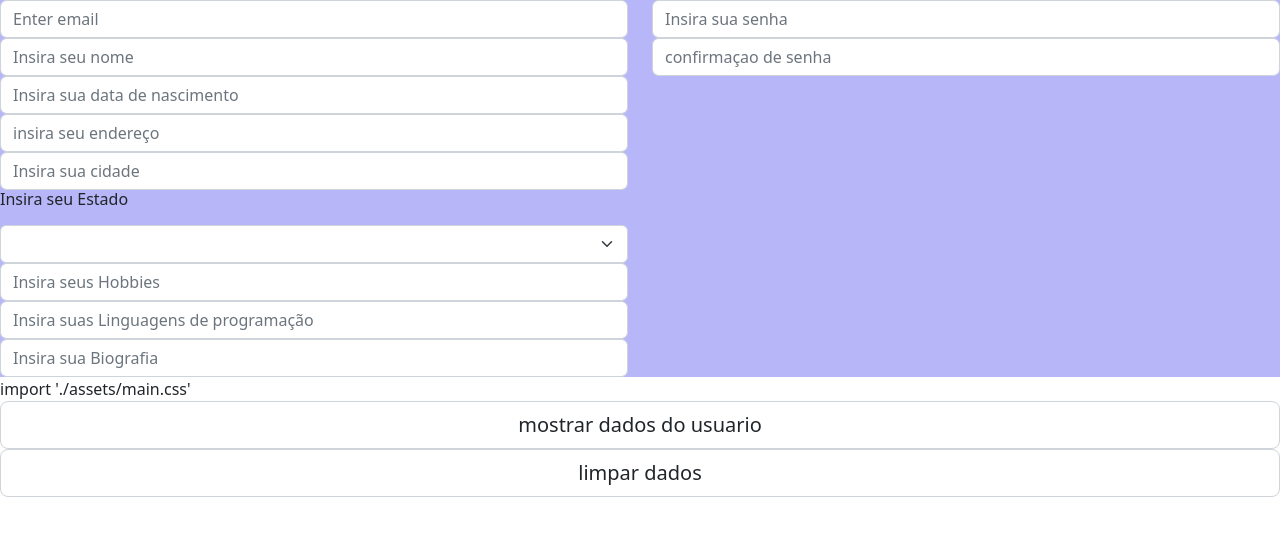
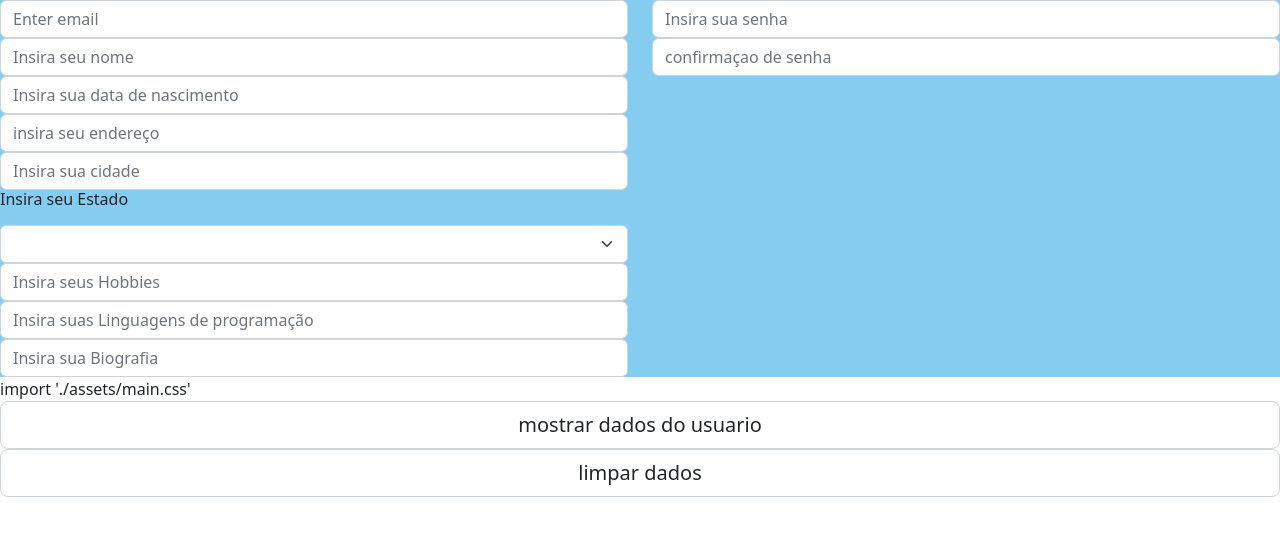
Before and after one commit to GugsTI/gugs2325, a Vue app: page / in a window 1280 px wide. Shown: the top 536 px of the page. Built offline with nearby package versions, Linux system fonts and the light colour scheme.

Commit message:
atualizando 001

```diff
--- a/src/App.vue
+++ b/src/App.vue
@@ -127,7 +127,7 @@ function limpardados (){
 <style scoped>
 
 div{
-  background-color: rgb(182, 182, 248);
+  background-color: rgba(132, 205, 240, 0.918);
 }
 
 </style>
```
